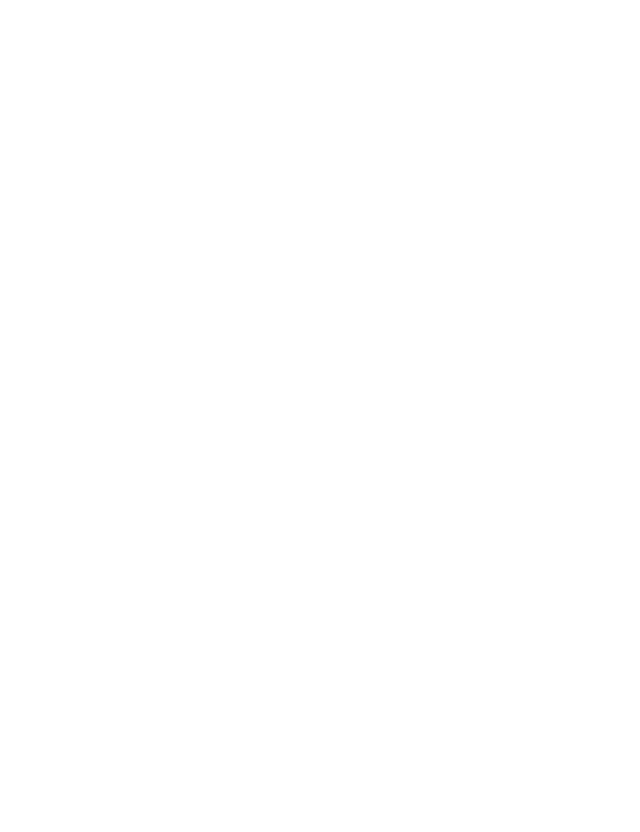
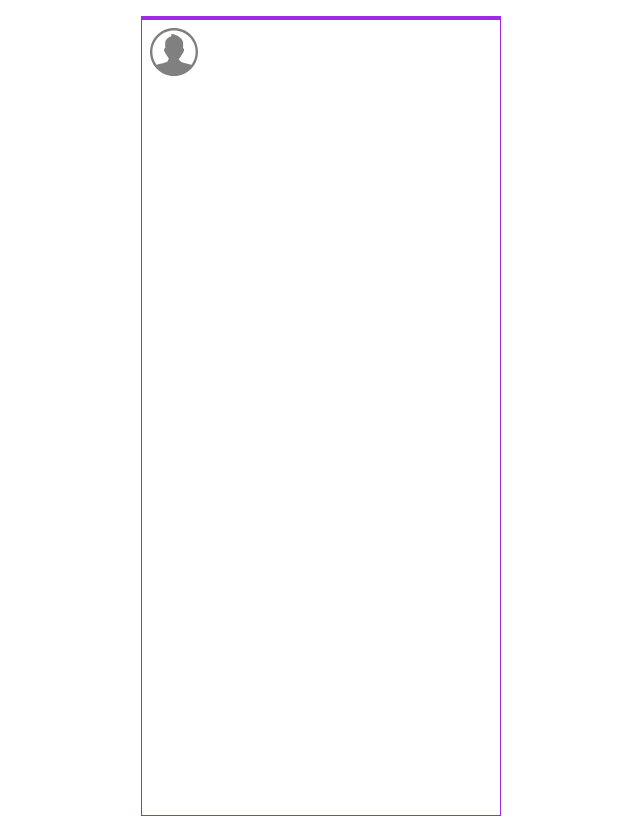
Before and after one commit to jydoskey/test-task, a Vue app: page / in a window 1280 px wide. Shown: the whole page, without its empty margins (319-959 px from the left). Before the commit the page ends 800 px from the top, so only its background shows below. Built offline with nearby package versions, Linux system fonts and the light colour scheme.

Commit message:
created default chat view

```diff
--- a/src/components/HomeView.vue
+++ b/src/components/HomeView.vue
@@ -1,8 +1,20 @@
 <template>
   <main>
-
+    <div class="phone-body">
+      <div>
+        <img class="left-icon" src="@/assets/user-profile-icon-left.svg" alt="profile icon">
+      </div>
+    </div>
   </main>
 </template>
 
-<script>
-</script>
+<style>
+.phone-body {
+  @apply w-[360px] h-screen border border-solid border-[#9f2ae8] border-t-4 p-2;
+}
+
+.left-icon {
+  @apply w-12;
+}
+
+</style>
```
